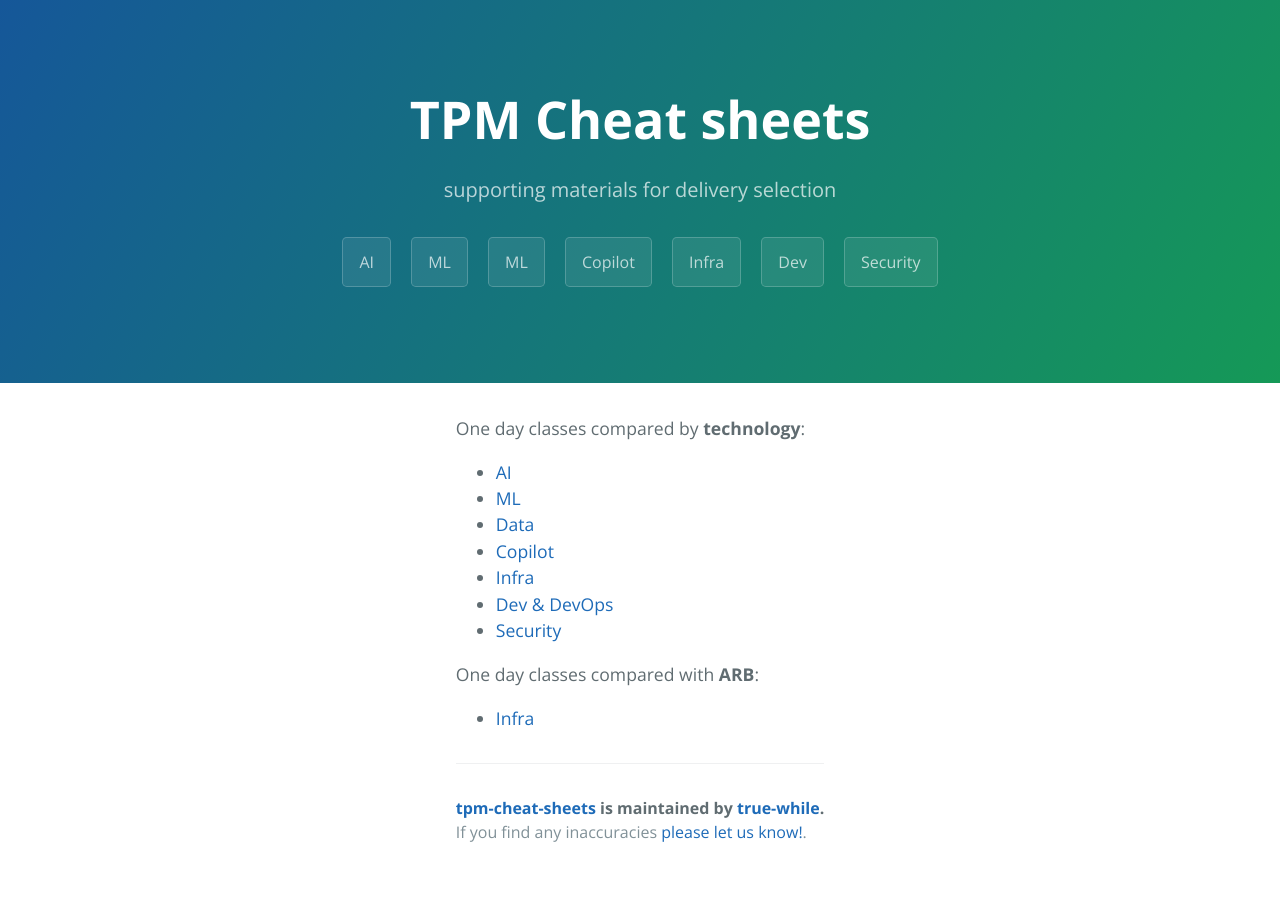
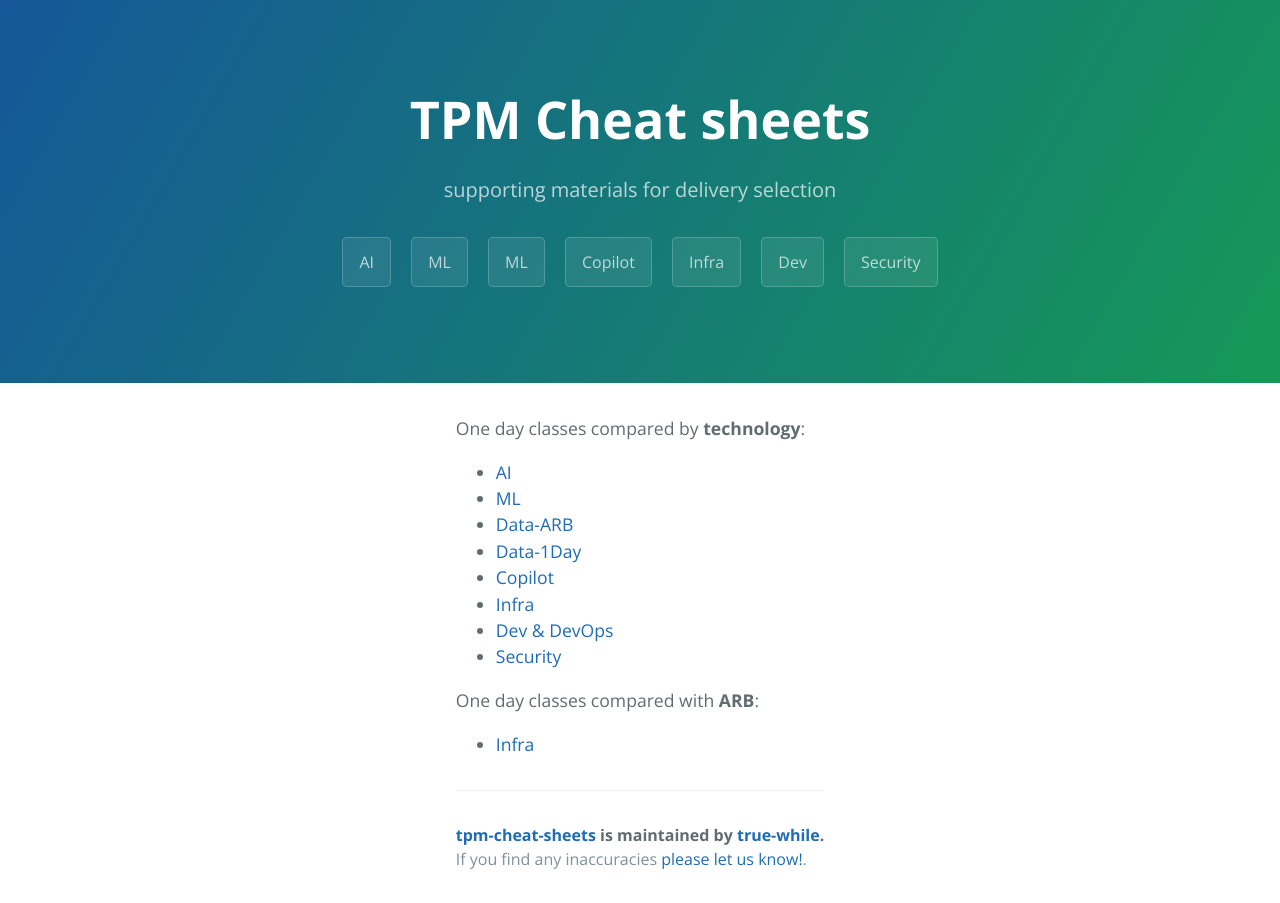
Before and after one commit to true-while/tpm-cheat-sheets, a Jekyll site: the page built from index.md, in a window 1280 px wide. Built offline with Jekyll 4.4.1, drawn with Linux system fonts in a browser that asks for light colours.

Commit message:
Update index.md
adding dp-table-1d.md for one day deliveries

```diff
--- a/index.md
+++ b/index.md
@@ -7,7 +7,8 @@ One day classes compared by **technology**:
 
 - [AI](./docs/ai-table.md)
 - [ML](./docs/ml-table.md)
-- [Data](./docs/dp-table-arb.md)
+- [Data-ARB](./docs/dp-table-arb.md)
+- [Data-1Day](./docs/dp-table-1d.md)
 - [Copilot](./docs/copilot-table.md)
 - [Infra](./docs/admin-table.md)
 - [Dev & DevOps](./docs/dev-table.md)
```
